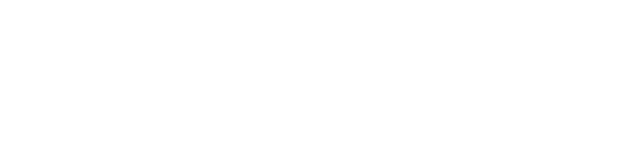
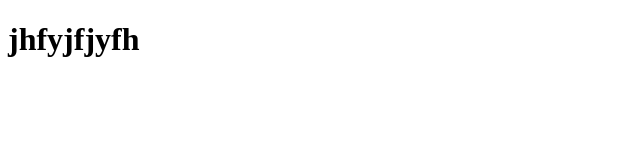
Before and after one commit to sitnikovi2/project, a plain HTML site: page index.html in a window 1280 px wide. Shown: the whole page, without its empty margins (0-640 px from the left). Drawn offline with Linux system fonts and the light colour scheme.

Commit message:
first commit

```diff
--- a/index.html
+++ b/index.html
@@ -7,6 +7,6 @@
     <title>Document</title>
 </head>
 <body>
-
+    <h1>jhfyjfjyfh</h1>
 </body>
 </html>
```
